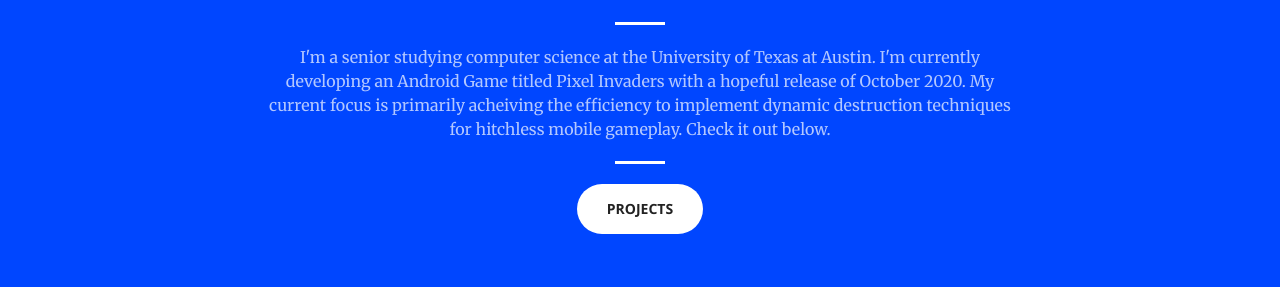
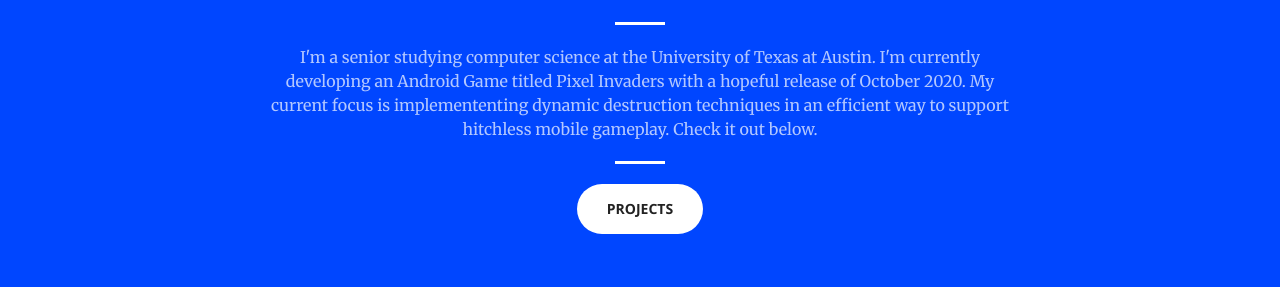
Before and after one commit to AlecSweet/AlecSweet.github.io, a Jekyll site: the page built from index.html, in a window 1280 px wide and 900 px high, scrolled down 818 px. Shown: the part 213-500 px from the top of the window. Built offline with Jekyll 4.4.1, drawn with Linux system fonts in a browser that asks for light colours.

Commit message:
Update call-to-action.html

```diff
--- a/_includes/call-to-action.html
+++ b/_includes/call-to-action.html
@@ -4,7 +4,7 @@
             <div class="col-lg-8 col-lg-offset-2 text-center">
                 <h2 class="section-heading">About Me</h2>
                 <hr class="light">
-                <p class="text-faded">I'm a senior studying computer science at the University of Texas at Austin. I'm currently developing an Android Game titled Pixel Invaders with a hopeful release of October 2020. My current focus is primarily acheiving the efficiency to implement dynamic destruction techniques for hitchless mobile gameplay. Check it out below.</p>
+                <p class="text-faded">I'm a senior studying computer science at the University of Texas at Austin. I'm currently developing an Android Game titled Pixel Invaders with a hopeful release of October 2020. My current focus is implemententing dynamic destruction techniques in an efficient way to support hitchless mobile gameplay. Check it out below.</p>
                 <hr class="light">
                 <a href="#" class="btn btn-default btn-xl">Projects</a>
             </div>
```
